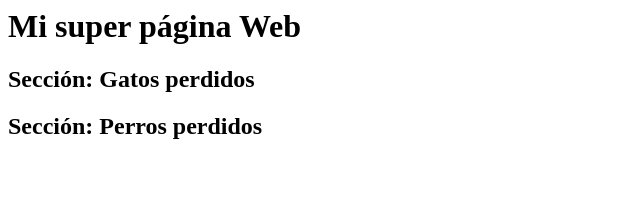
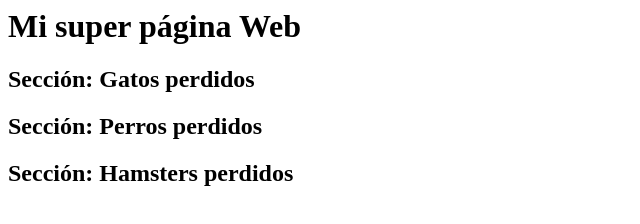
Before and after one commit to SergiHub/migranpaginaweb, a plain HTML site: page index.html in a window 1280 px wide. Shown: the whole page, without its empty margins (0-640 px from the left). Drawn offline with Linux system fonts and the light colour scheme.

Commit message:
Nueva sección de Hamsters perdidos

```diff
--- a/index.html
+++ b/index.html
@@ -3,3 +3,5 @@
 <h2>Sección: Gatos perdidos</h2>
 
 <h2>Sección: Perros perdidos</h2>
+
+<h2>Sección: Hamsters perdidos</h2>
```
